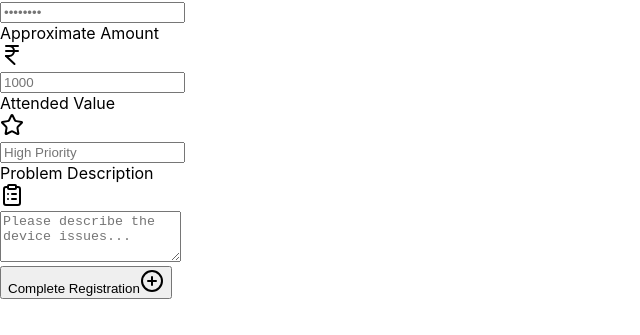
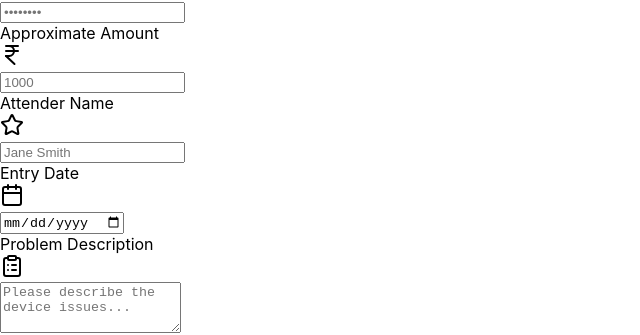
Before and after one commit to pinkymobile485/Pinky-, a React (Create React App) app in the folder frontend/: page /dashboard/entry in a window 1280 px wide. Shown: the part 1025-1360 px from the top of the page, without its empty margins (0-640 px from the left). Before the commit the page ends 1324 px from the top, so only its background shows below. Built offline with nearby package versions, Linux system fonts and the light colour scheme; sample sign-in values are in the browser's storage.

Commit message:
feat: Implement initial customer management system with backend API, frontend list, entry, and login pages.

```diff
--- a/frontend/src/pages/CustomerList.jsx
+++ b/frontend/src/pages/CustomerList.jsx
@@ -87,7 +87,7 @@ const CustomerList = () => {
                 ['Device Model', customer.modelName],
                 ['Password', customer.devicePassword || 'N/A'],
                 ['Est. Amount', `Rs. ${customer.approximateAmount}`],
-                ['Attended Value', customer.attendedValue],
+                ['Attender Name', customer.attenderName],
                 ['Status', customer.status || 'Pending'],
                 ['Problem', customer.problemDescription],
             ],
@@ -304,10 +304,11 @@ const CustomerList = () => {
                         {/* Info cards */}
                         <div className="grid grid-cols-2 gap-3">
                             {[
+                                { icon: CalendarDays, label: 'Entry Date',  value: selectedCustomer.entryDate || '—', grad: 'from-blue-400 to-indigo-500' },
                                 { icon: Monitor,     label: 'Device Model', value: selectedCustomer.modelName,                grad: 'from-pink-500 to-rose-500' },
                                 { icon: Lock,        label: 'Password',     value: selectedCustomer.devicePassword || 'None', grad: 'from-violet-500 to-purple-600' },
                                 { icon: IndianRupee, label: 'Est. Amount',  value: `₹${selectedCustomer.approximateAmount}`,  grad: 'from-emerald-400 to-teal-500' },
-                                { icon: Star,        label: 'Priority',     value: selectedCustomer.attendedValue || '—',     grad: 'from-amber-400 to-orange-500' },
+                                { icon: Star,        label: 'Attender Name',     value: selectedCustomer.attenderName || '—',     grad: 'from-amber-400 to-orange-500' },
                             ].map(({ icon: Ic, label, value, grad }) => (
                                 <div key={label} className="bg-white dark:bg-slate-800/60 rounded-2xl border border-slate-100 dark:border-slate-700 p-3.5 hover:shadow-md hover:-translate-y-0.5 transition-all duration-200">
                                     <div className={`w-8 h-8 rounded-xl bg-gradient-to-br ${grad} flex items-center justify-center mb-2 shadow`}>
@@ -360,7 +361,8 @@ const CustomerList = () => {
             { key: 'modelName',        label: 'Device Model',    icon: Monitor,     type: 'text' },
             { key: 'devicePassword',   label: 'Device Password', icon: Lock,        type: 'text' },
             { key: 'approximateAmount', label: 'Estimate (₹)',   icon: IndianRupee, type: 'number' },
-            { key: 'attendedValue',    label: 'Attended Value',  icon: Star,        type: 'text' },
+            { key: 'attenderName',      label: 'Attender Name',  icon: Star,        type: 'text' },
+            { key: 'entryDate',        label: 'Entry Date',      icon: CalendarDays, type: 'date' },
         ];
 
         const statusOpts = [
--- a/frontend/src/pages/EntryForm.jsx
+++ b/frontend/src/pages/EntryForm.jsx
@@ -1,6 +1,6 @@
 import React, { useState } from 'react';
 import axios from 'axios';
-import { User, Phone, Laptop, ClipboardList, Lock, IndianRupee, Star, CheckCircle2, PlusCircle } from 'lucide-react';
+import { User, Phone, Laptop, ClipboardList, Lock, IndianRupee, Star, CheckCircle2, PlusCircle, Calendar } from 'lucide-react';
 
 const EntryForm = () => {
     const [formData, setFormData] = useState({
@@ -10,7 +10,8 @@ const EntryForm = () => {
         problemDescription: '',
         devicePassword: '',
         approximateAmount: '',
-        attendedValue: ''
+        attenderName: '',
+        entryDate: ''
     });
     const [loading, setLoading] = useState(false);
     const [success, setSuccess] = useState(false);
@@ -33,7 +34,8 @@ const EntryForm = () => {
                 problemDescription: '',
                 devicePassword: '',
                 approximateAmount: '',
-                attendedValue: ''
+                attenderName: '',
+                entryDate: ''
             });
             setTimeout(() => setSuccess(false), 3000);
         } catch (err) {
@@ -51,7 +53,8 @@ const EntryForm = () => {
         { id: 'modelName', label: 'Model Name', icon: Laptop, type: 'text', placeholder: 'MacBook Pro M2' },
         { id: 'devicePassword', label: 'Device Password', icon: Lock, type: 'text', placeholder: '••••••••' },
         { id: 'approximateAmount', label: 'Approximate Amount', icon: IndianRupee, type: 'number', placeholder: '1000' },
-        { id: 'attendedValue', label: 'Attended Value', icon: Star, type: 'text', placeholder: 'High Priority' }
+        { id: 'attenderName', label: 'Attender Name', icon: Star, type: 'text', placeholder: 'Jane Smith' },
+        { id: 'entryDate', label: 'Entry Date', icon: Calendar, type: 'date', placeholder: '' }
     ];
 
     return (
--- a/frontend/src/pages/Login.jsx
+++ b/frontend/src/pages/Login.jsx
@@ -46,7 +46,7 @@ const Login = () => {
         {isDarkMode ? <Sun className="w-5 h-5" /> : <Moon className="w-5 h-5" />}
       </button>
 
-      <div className="w-full max-sm mb-4"></div>
+
 
       <div className="w-full max-w-sm bg-white dark:bg-[#0f172a]/80 backdrop-blur-2xl border border-slate-200 dark:border-white/10 rounded-[2rem] shadow-2xl overflow-hidden animate-fade-in relative z-10 transition-colors">
         <div className="p-6 lg:p-10">
```
Also changed, not shown: 1 other file (tests, documents, lock files or other folders).
